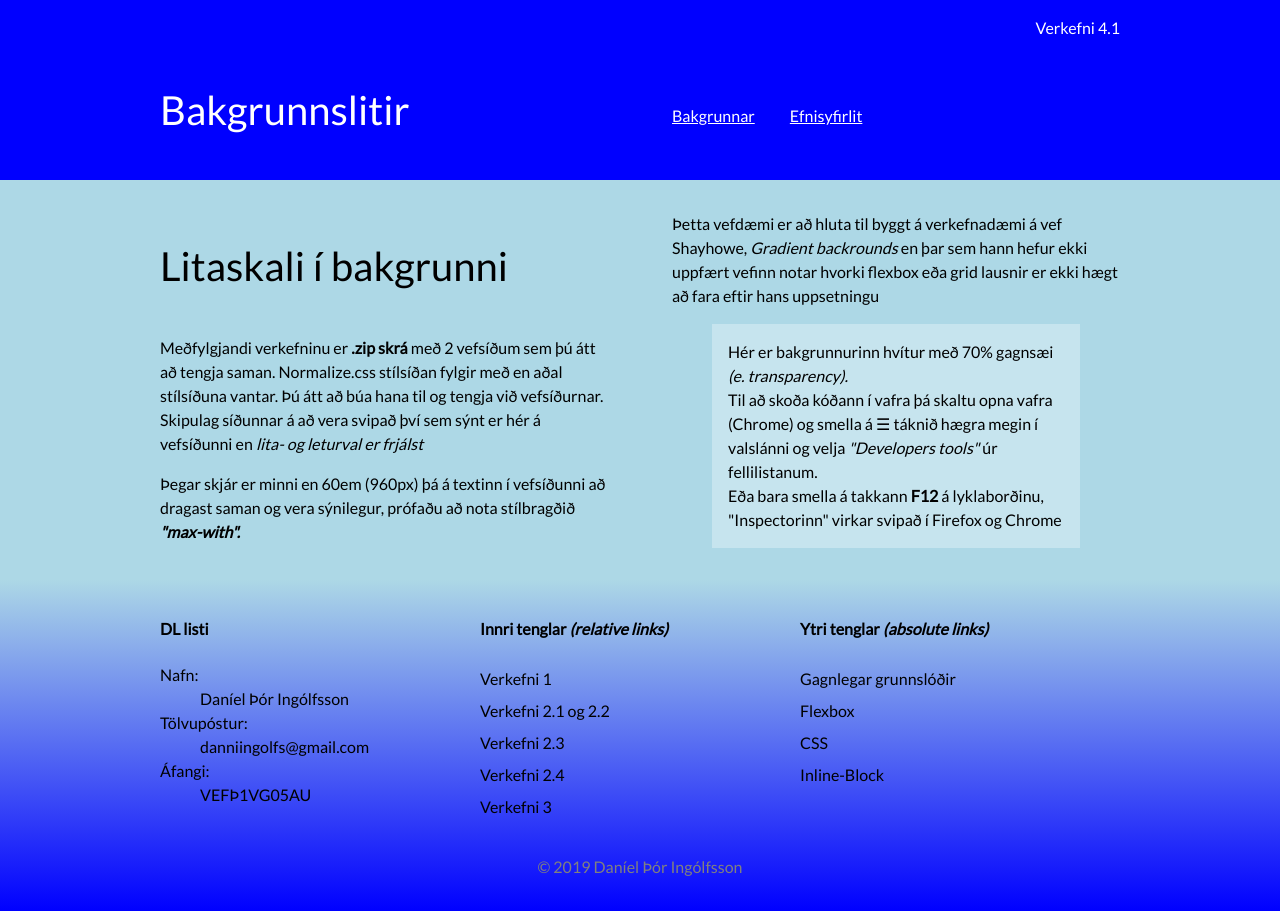
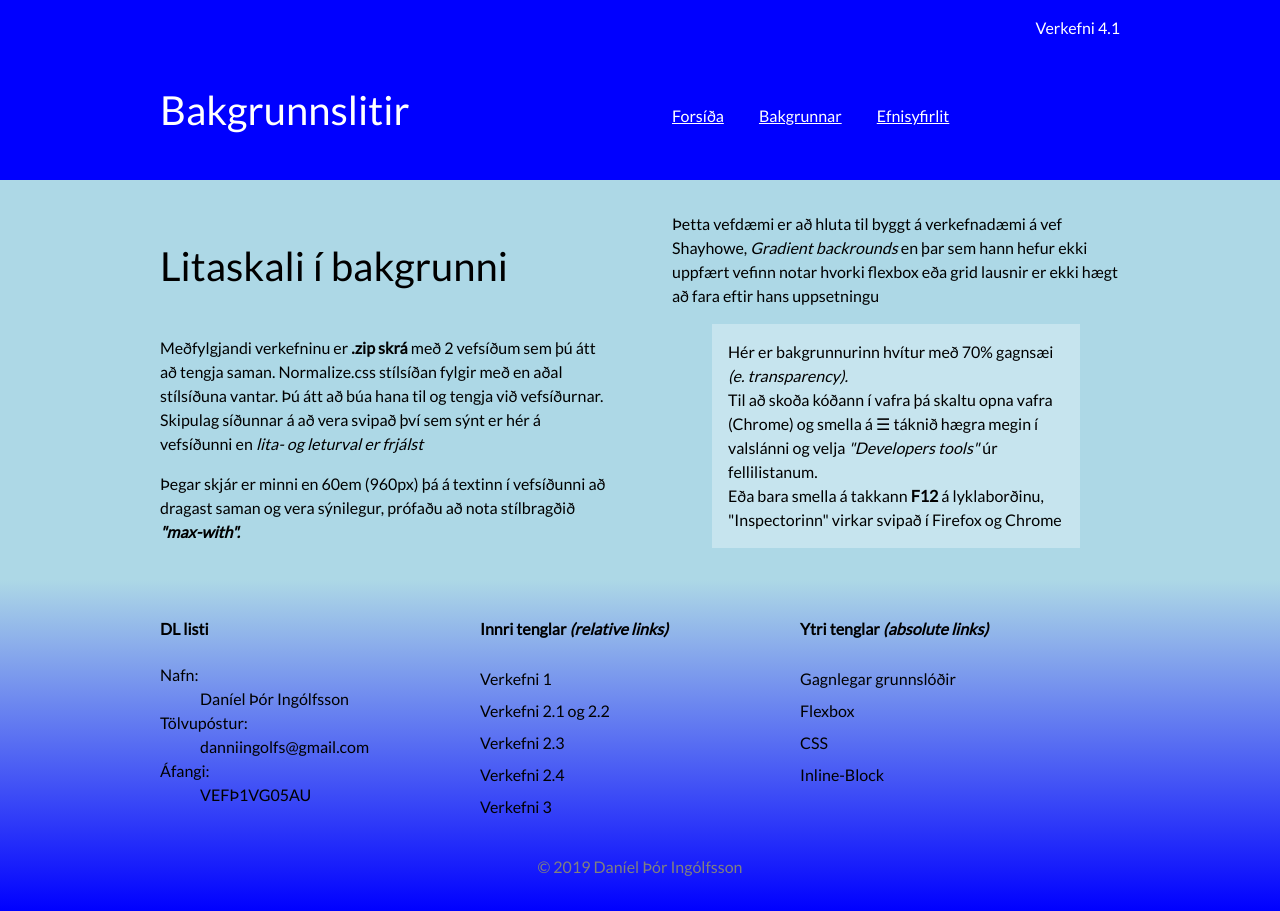
Before and after one commit to d4nni/VEF1-Vef-roun, a plain HTML site: page verkefni4/index.html in a window 1280 px wide. Drawn offline with Linux system fonts and the light colour scheme.

Commit message:
Add files via upload

```diff
--- a/verkefni4/index.html
+++ b/verkefni4/index.html
@@ -18,6 +18,7 @@
       <div>
         <p class="verkefni">Verkefni 4.1</p>
         <nav class="topnav">
+          <a href="../" title="Forsíða">Forsíða</a>
           <a href="../verkefni4/index.html " title="Bakgrunnar">Bakgrunnar</a>
           <a href="../verkefni4/innerlinks.html " title="Efnisyfirlit">Efnisyfirlit</a>
         </nav>
```
Also changed, not shown: verkefni4/innerlinks.html (+1 -0 lines).
